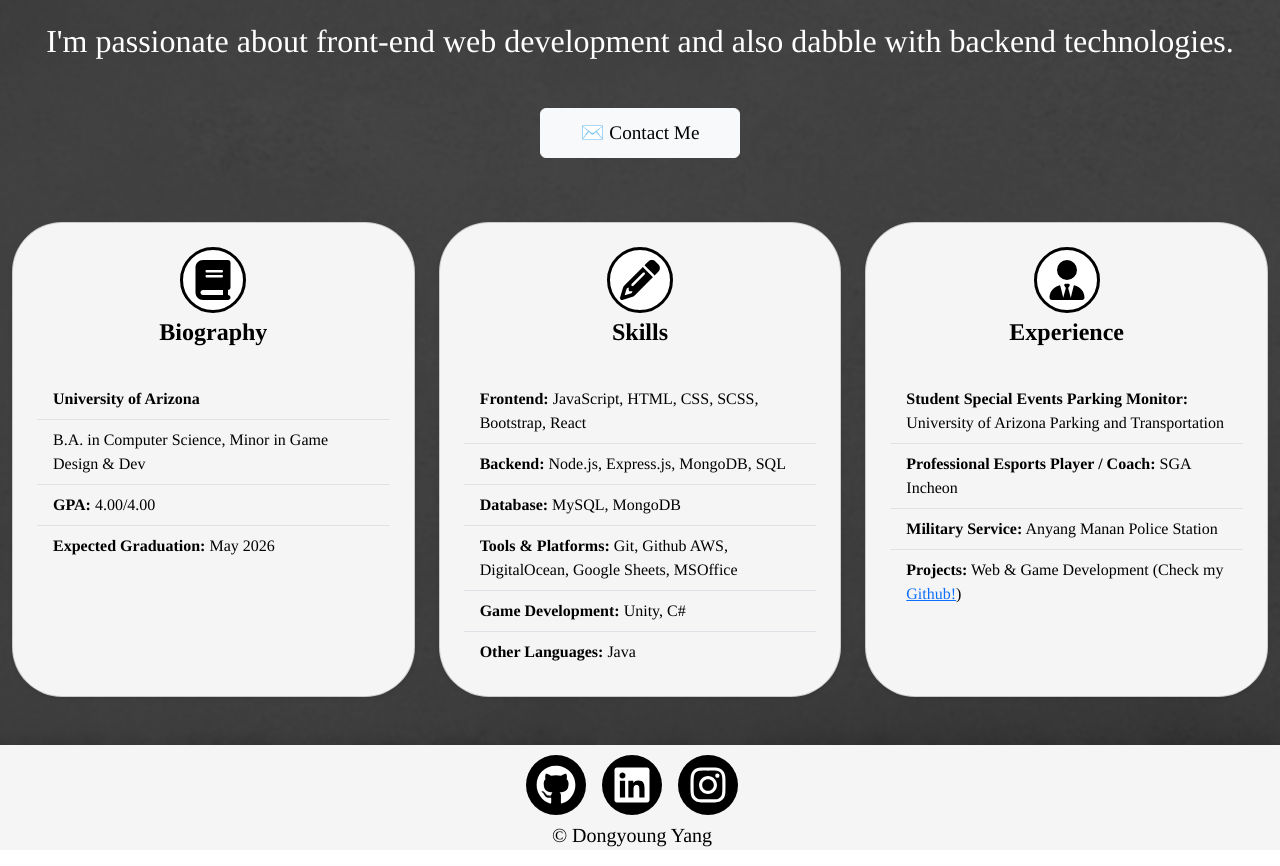
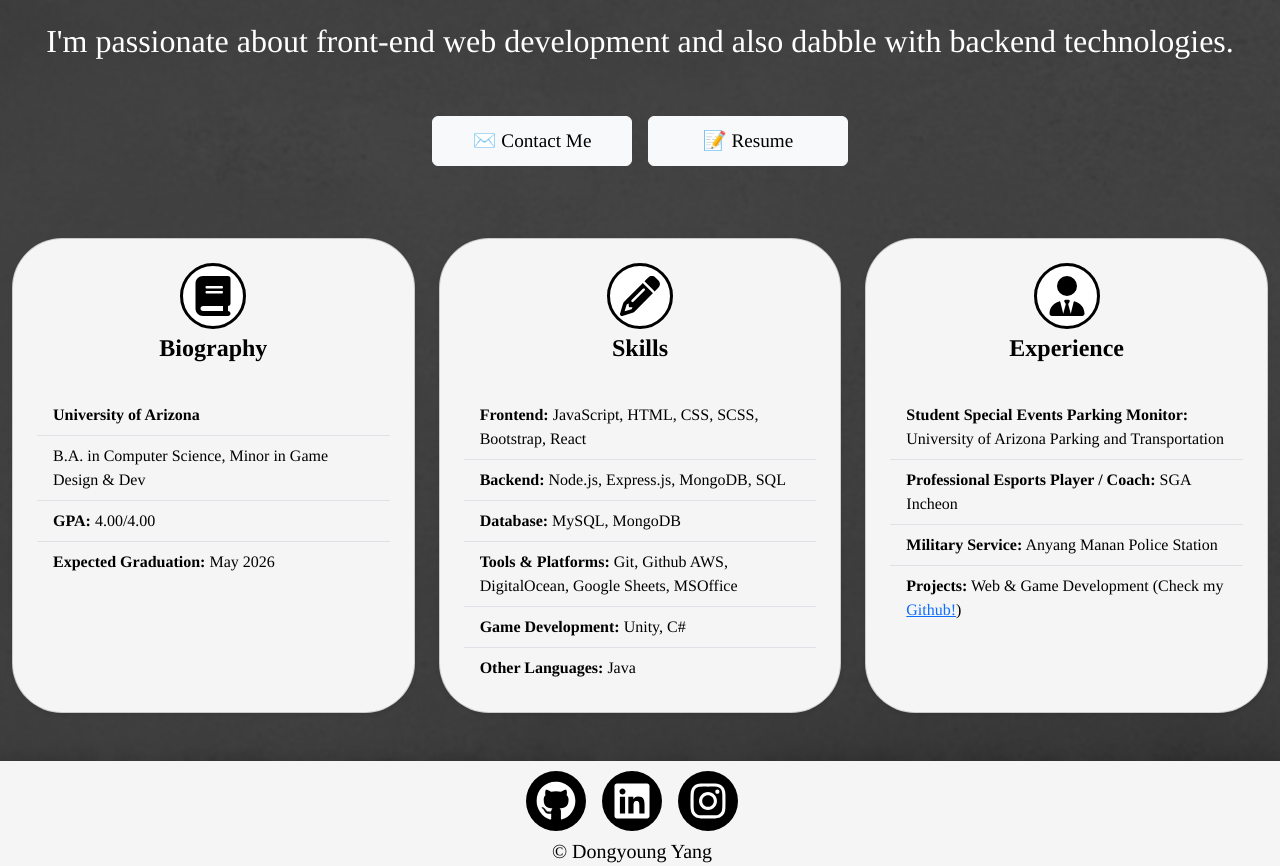
Before and after one commit to ArmsTina/portfolio_website, a React (Create React App) app: page / in a window 1280 px wide. Shown: the part 853-1719 px from the top of the page. Built offline with nearby package versions, Linux system fonts and the light colour scheme.

Commit message:
working on resume

```diff
--- a/src/pages/Home.js
+++ b/src/pages/Home.js
@@ -38,12 +38,20 @@ export default function Home({ darkMode }) {
               I'm passionate about front-end web development and also dabble
               with backend technologies.
             </h2>
+
             <Button
               variant={`${darkMode ? "dark" : "light"}`}
               href="/contact"
-              className="button-Home"
+              className="button-Home m-2"
             >
               ✉️ Contact Me
+            </Button>
+            <Button
+              variant={`${darkMode ? "dark" : "light"}`}
+              href="/contact"
+              className="button-Home m-2"
+            >
+              📝 Resume
             </Button>
           </div>
         </div>
```
Also changed, not shown: 1 other file (tests, documents, lock files or other folders).
